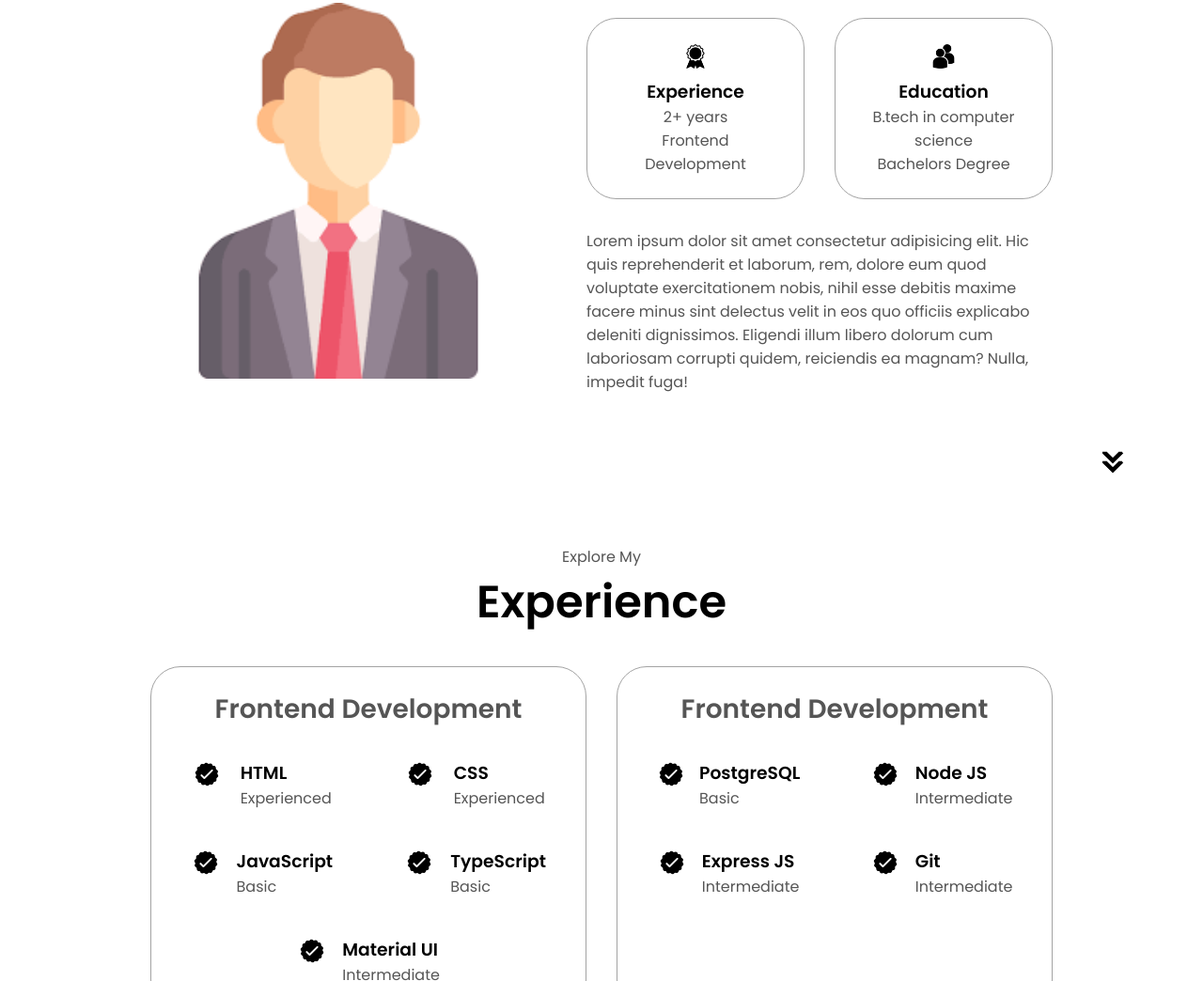
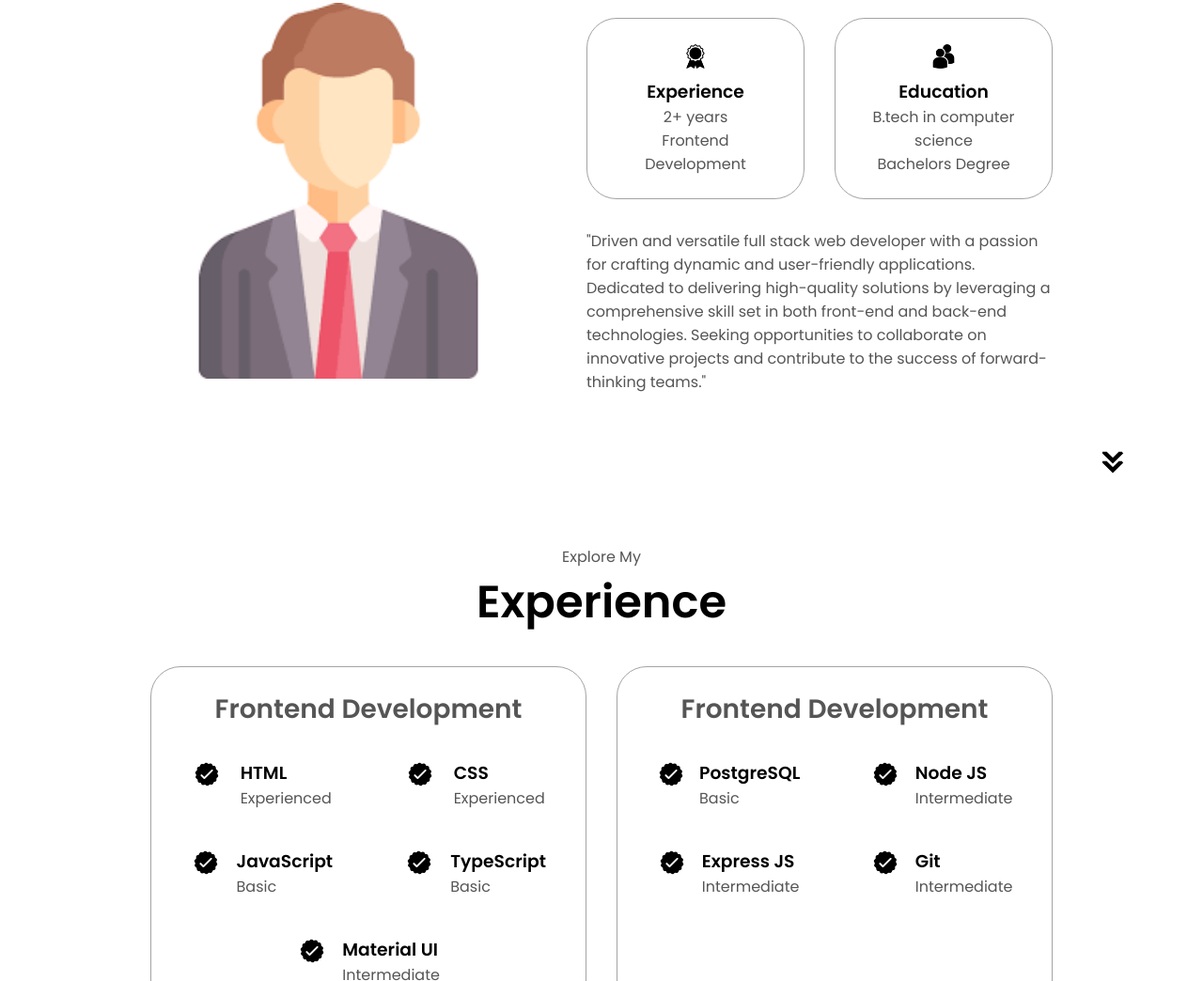
Before and after one commit to aman878923/CODSOFT, a plain HTML site: page html-css-js-portfolio/index.html in a window 1280 px wide. Shown: the part 1116-2160 px from the top of the page at 94% size. Drawn offline with Linux system fonts and the light colour scheme.

Commit message:
Update index.html

```diff
--- a/html-css-js-portfolio/index.html
+++ b/html-css-js-portfolio/index.html
@@ -104,12 +104,8 @@
           </div>
           <div class="text-container">
             <p>
-              Lorem ipsum dolor sit amet consectetur adipisicing elit. Hic quis
-              reprehenderit et laborum, rem, dolore eum quod voluptate
-              exercitationem nobis, nihil esse debitis maxime facere minus sint
-              delectus velit in eos quo officiis explicabo deleniti dignissimos.
-              Eligendi illum libero dolorum cum laboriosam corrupti quidem,
-              reiciendis ea magnam? Nulla, impedit fuga!
+              "Driven and versatile full stack web developer with a passion for crafting dynamic and user-friendly applications. Dedicated to delivering high-quality solutions by leveraging a comprehensive skill set in both front-end and back-end technologies. Seeking opportunities to collaborate on innovative projects and contribute to the success of forward-thinking teams."
+
             </p>
           </div>
         </div>
```
